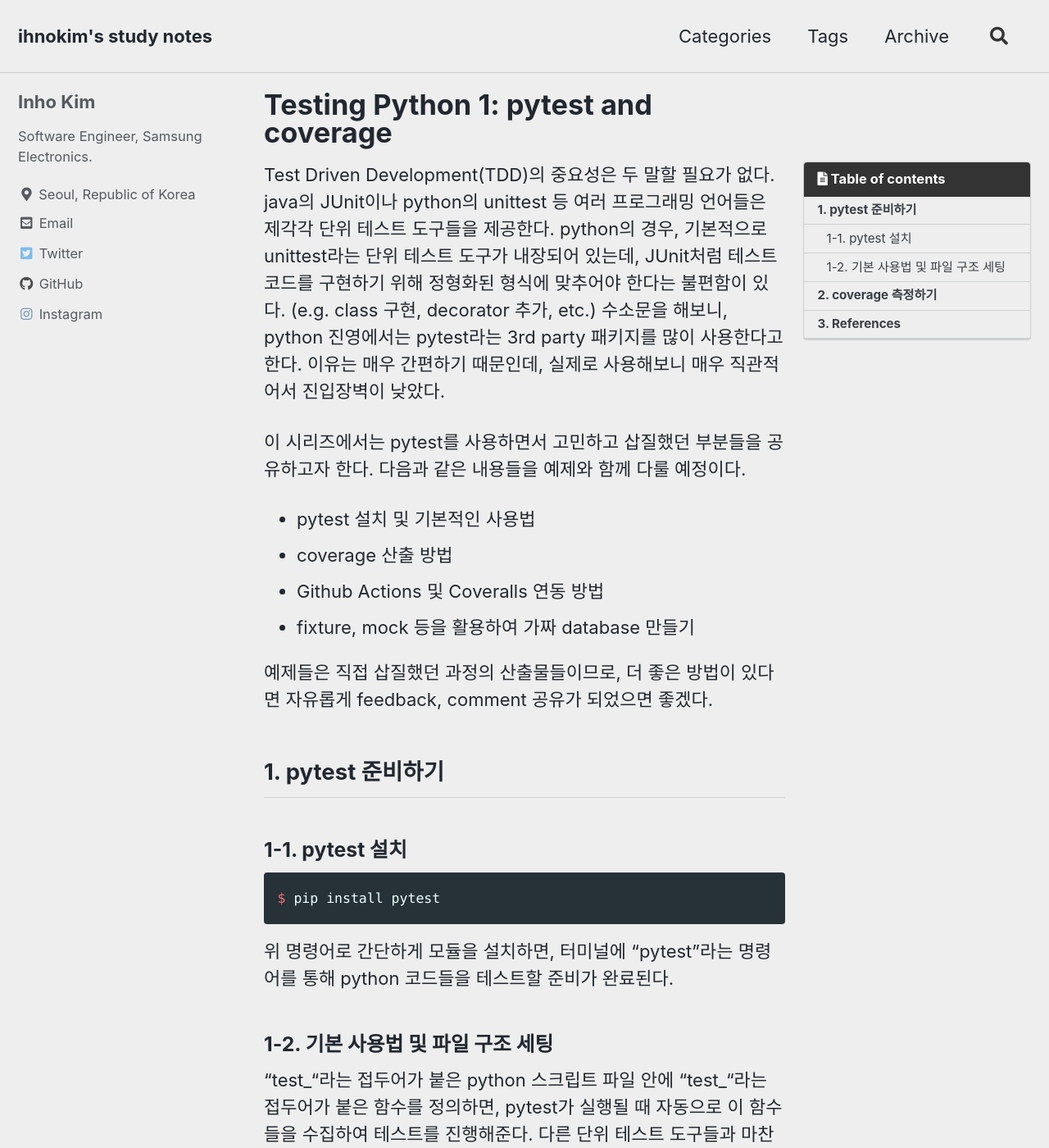
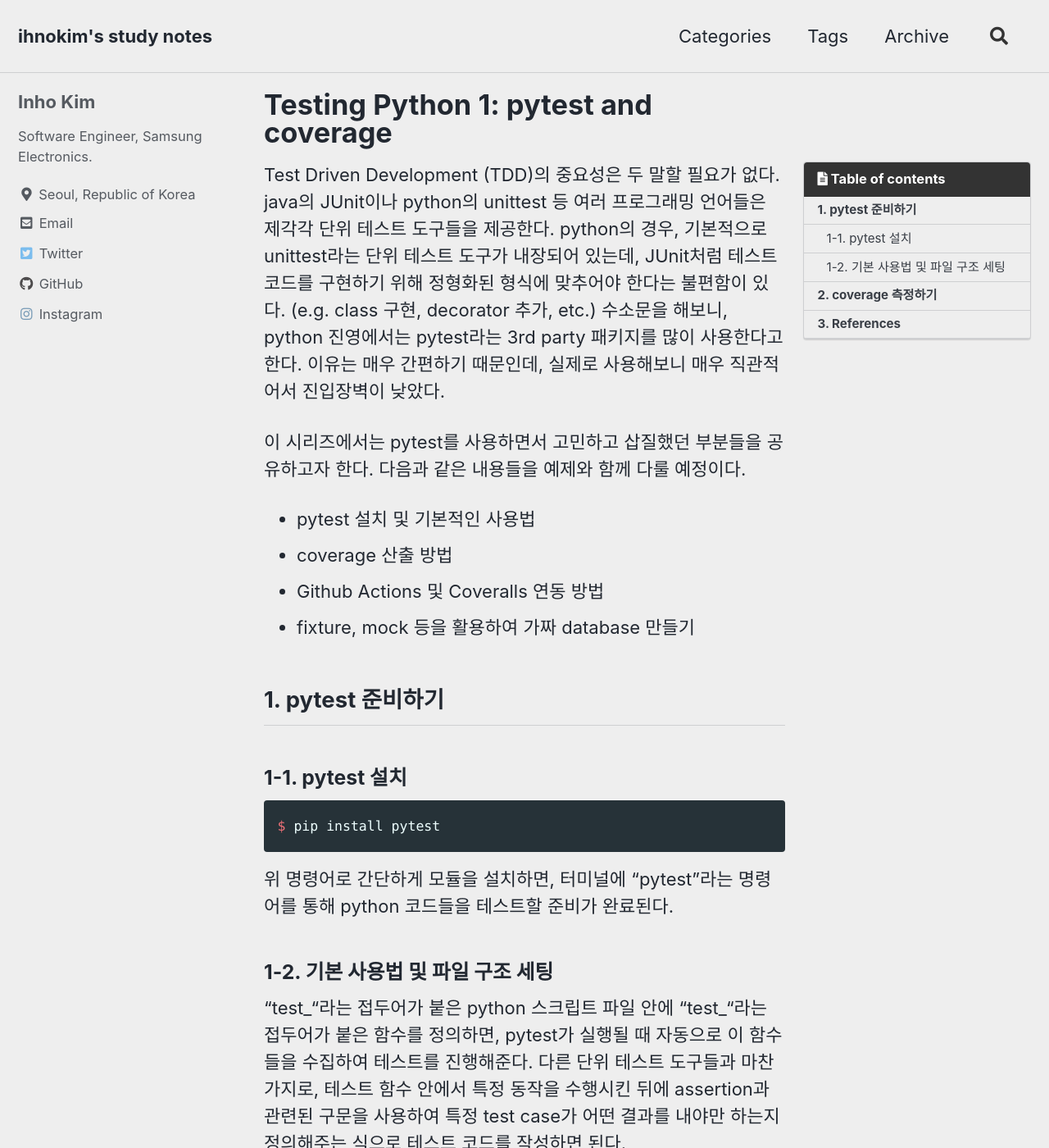
Before and after one commit to ihnokim/ihnokim.github.io, a Jekyll site: the page built from _posts/2021-12-27-pytest-and-coverage.md, in a window 1280 px wide and 1400 px high. Shown: the whole window at 82% size. Built offline with Jekyll 4.4.1, drawn with Linux system fonts in a browser that asks for light colours; cached includes are drawn as plain includes; comment, search, counter and statistics services are not loaded.

Commit message:
Remove unnecessary sentence

```diff
--- a/_posts/2021-12-27-pytest-and-coverage.md
+++ b/_posts/2021-12-27-pytest-and-coverage.md
@@ -11,7 +11,7 @@ toc_sticky: true
 toc_label: "Table of contents"
 ---
 
-Test Driven Development(TDD)의 중요성은 두 말할 필요가 없다. java의 JUnit이나 python의 unittest 등 여러 프로그래밍 언어들은 제각각 단위 테스트 도구들을 제공한다.
+Test Driven Development (TDD)의 중요성은 두 말할 필요가 없다. java의 JUnit이나 python의 unittest 등 여러 프로그래밍 언어들은 제각각 단위 테스트 도구들을 제공한다.
 python의 경우, 기본적으로 unittest라는 단위 테스트 도구가 내장되어 있는데, JUnit처럼 테스트 코드를 구현하기 위해 정형화된 형식에 맞추어야 한다는 불편함이 있다. (e.g. class 구현, decorator 추가, etc.)
 수소문을 해보니, python 진영에서는 pytest라는 3rd party 패키지를 많이 사용한다고 한다. 이유는 매우 간편하기 때문인데, 실제로 사용해보니 매우 직관적어서 진입장벽이 낮았다.
 
@@ -21,8 +21,6 @@ python의 경우, 기본적으로 unittest라는 단위 테스트 도구가 내
 - coverage 산출 방법
 - Github Actions 및 Coveralls 연동 방법
 - fixture, mock 등을 활용하여 가짜 database 만들기
-
-예제들은 직접 삽질했던 과정의 산출물들이므로, 더 좋은 방법이 있다면 자유롭게 feedback, comment 공유가 되었으면 좋겠다.
 
 ## 1. pytest 준비하기
 
```
